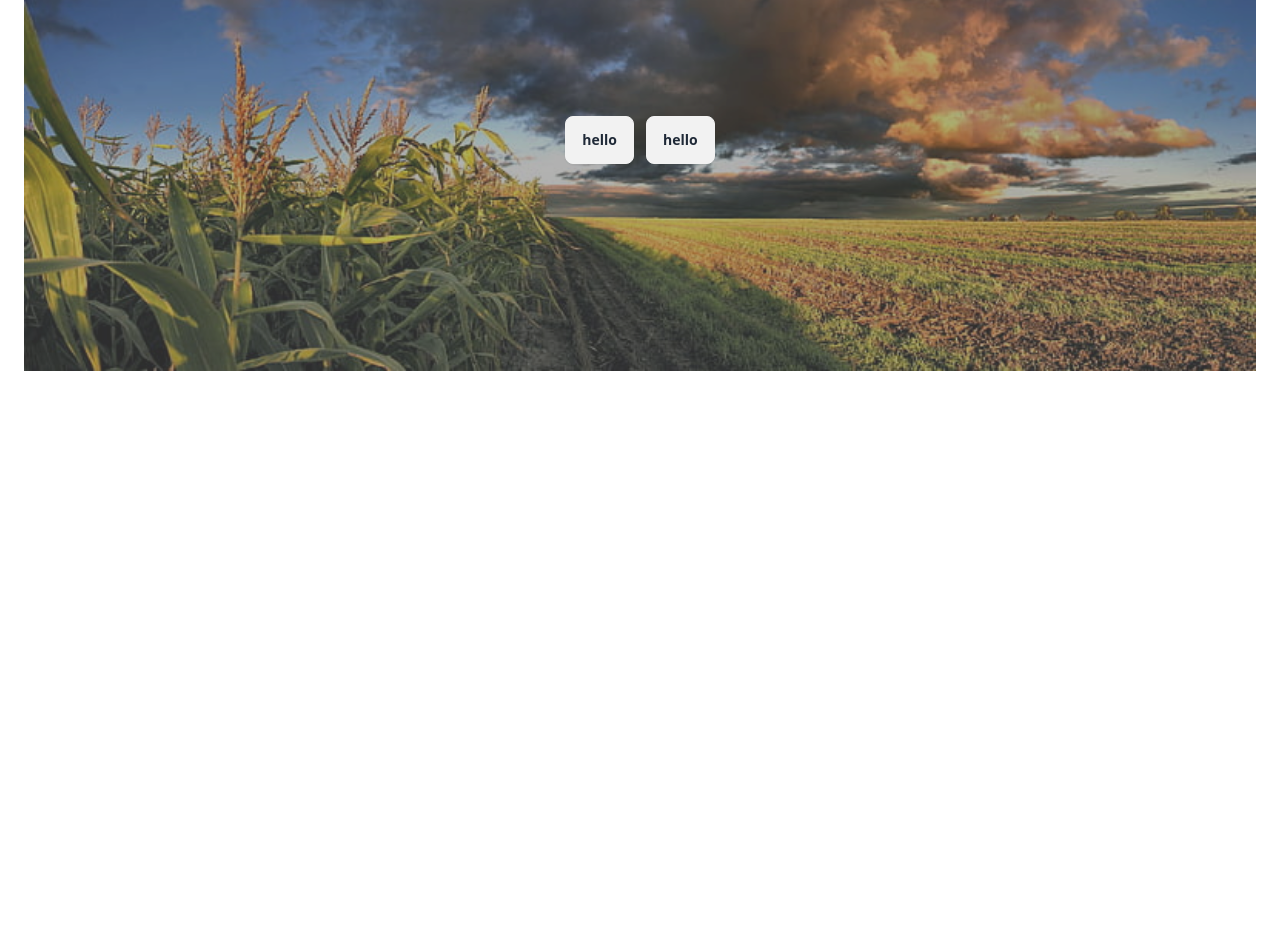
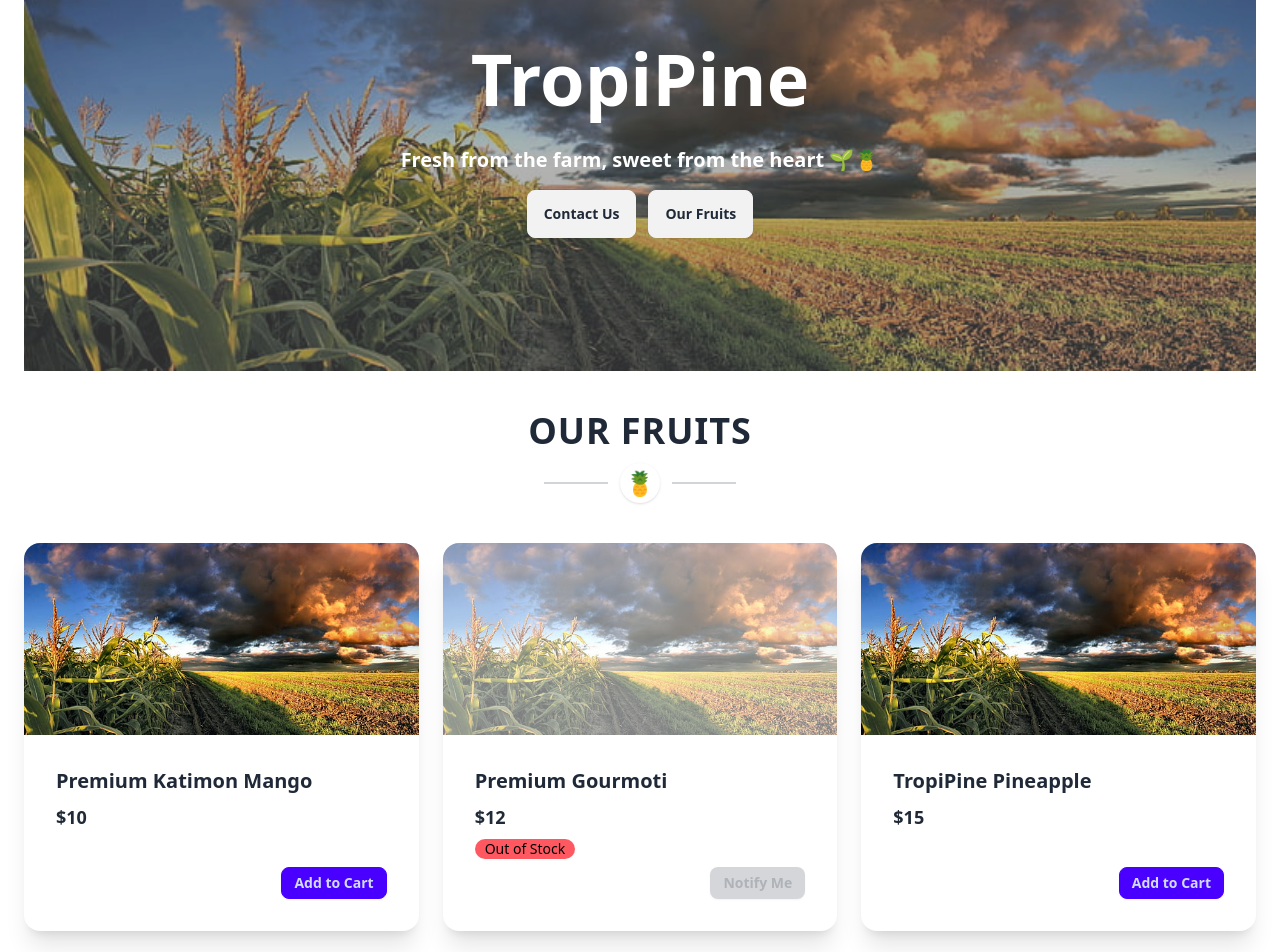
Before and after one commit to Antuchakma/tropipine, a React (Vite) app in the folder frontend/: page / in a window 1280 px wide. Shown: the part 191-1143 px from the top of the page. Before the commit the page ends 800 px from the top, so only its background shows below. Built offline with nearby package versions, Linux system fonts and the light colour scheme.

Commit message:
still doing homepage

```diff
--- a/frontend/src/pages/UserPages/HomePage.jsx
+++ b/frontend/src/pages/UserPages/HomePage.jsx
@@ -1,9 +1,41 @@
-import React from 'react';
-import ThemeSelector from '../../lib/ThemeSelector.jsx';
-import { Link } from 'react-router';
-import f1 from '../../assets/img/f1.jpg';
+import React, { useState, useEffect } from "react";
+import ThemeSelector from "../../lib/ThemeSelector.jsx";
+import { Link } from "react-router"; // use react-router-dom instead of react-router
+import f1 from "../../assets/img/f1.jpg";
 
 const HomePage = () => {
+  // Temporary products (later fetched from DB)
+  const [products, setProducts] = useState([
+    {
+      id: 1,
+      name: "Premium Katimon Mango",
+      price: "$10",
+      image: "https://via.placeholder.com/300x200.png?text=Mango",
+      stock: true,
+    },
+    {
+      id: 2,
+      name: "Premium Gourmoti",
+      price: "$12",
+      image: "https://via.placeholder.com/300x200.png?text=Gourmoti",
+      stock: false,
+    },
+    {
+      id: 3,
+      name: "TropiPine Pineapple",
+      price: "$15",
+      image: "https://via.placeholder.com/300x200.png?text=Pineapple",
+      stock: true,
+    },
+  ]);
+
+  // Future scope: fetch from DB
+  // useEffect(() => {
+  //   fetch("/api/products?limit=3")
+  //     .then((res) => res.json())
+  //     .then((data) => setProducts(data));
+  // }, []);
+
   return (
     <div className="min-h-screen bg-base-100 dark:bg-gray-900 text-base-content dark:text-white">
 
@@ -20,11 +52,12 @@ const HomePage = () => {
 
           {/* Desktop Links */}
           <div className="hidden md:flex items-center gap-6">
+            <Link to="/" className="hover:text-primary transition-colors">Home</Link>
             <Link to="/about" className="hover:text-primary transition-colors">About</Link>
             <Link to="/gallery" className="hover:text-primary transition-colors">Gallery</Link>
             <Link to="/shop" className="hover:text-primary transition-colors">Shop</Link>
             <Link to="/cart" className="hover:text-primary transition-colors">Cart</Link>
-            <Link to="/login" className="hover:text-primary transition-colors">Login</Link>
+            <Link to="/user" className="hover:text-primary transition-colors">User</Link>
             <ThemeSelector />
           </div>
 
@@ -33,7 +66,6 @@ const HomePage = () => {
             <ThemeSelector />
             <div className="dropdown dropdown-end ml-2">
               <label tabIndex={0} className="btn btn-square btn-ghost">
-                {/* Burger icon */}
                 <svg
                   xmlns="http://www.w3.org/2000/svg"
                   className="h-6 w-6"
@@ -48,21 +80,12 @@ const HomePage = () => {
                 tabIndex={0}
                 className="menu menu-compact dropdown-content mt-3 p-2 shadow bg-base-100 dark:bg-gray-800 rounded-box w-52"
               >
-                <li>
-                  <Link to="/about" className="hover:text-primary">About</Link>
-                </li>
-                <li>
-                  <Link to="/gallery" className="hover:text-primary">Gallery</Link>
-                </li>
-                <li>
-                  <Link to="/shop" className="hover:text-primary">Shop</Link>
-                </li>
-                <li>
-                  <Link to="/cart" className="hover:text-primary">Cart</Link>
-                </li>
-                <li>
-                  <Link to="/login" className="hover:text-primary">Login</Link>
-                </li>
+                <li><Link to="/" className="hover:text-primary">Home</Link></li>
+                <li><Link to="/about" className="hover:text-primary">About</Link></li>
+                <li><Link to="/gallery" className="hover:text-primary">Gallery</Link></li>
+                <li><Link to="/shop" className="hover:text-primary">Shop</Link></li>
+                <li><Link to="/cart" className="hover:text-primary">Cart</Link></li>
+                <li><Link to="/user" className="hover:text-primary">User</Link></li>
               </ul>
             </div>
           </div>
@@ -77,14 +100,64 @@ const HomePage = () => {
 
           {/* Overlay on image */}
           <div className="absolute inset-0 flex flex-col justify-center items-center p-6 md:p-12 bg-black/30 z-10">
+            <h1 className="font-extrabold text-white text-3xl sm:text-4xl md:text-5xl lg:text-6xl xl:text-7xl">
+              TropiPine
+            </h1>
+            <p className="mt-4 py-4 text-white font-bold text-sm sm:text-base md:text-lg lg:text-xl max-w-2xl">
+              Fresh from the farm, sweet from the heart 🌱🍍
+            </p>
             <div className="flex gap-3">
-              <button className="btn">hello</button>
-              <button className="btn">hello</button>
+              <button className="btn">Contact Us</button>
+              <button className="btn">Our Fruits</button>
             </div>
           </div>
         </div>
+
+        {/* Section Title */}
+        <div className="text-center my-10">
+          <h2 className="text-3xl md:text-4xl font-extrabold tracking-wide">OUR FRUITS</h2>
+          <div className="flex items-center justify-center mt-3">
+            <div className="w-16 h-[2px] bg-gray-300"></div>
+            <div className="mx-3 w-10 h-10 rounded-full bg-white shadow flex items-center justify-center">
+              <span className="text-2xl">🍍</span>
+            </div>
+            <div className="w-16 h-[2px] bg-gray-300"></div>
+          </div>
+        </div>
+
+        {/* Product Cards */}
+        <div className="grid gap-6 sm:grid-cols-2 lg:grid-cols-3">
+          {products.map((product) => (
+            <div key={product.id} className="card bg-base-100 shadow-xl">
+              <figure>
+                <img
+                  src={f1}
+                  alt={product.name}
+                  className={`w-full h-48 object-cover ${!product.stock ? "opacity-50" : ""}`}
+                />
+              </figure>
+              <div className="card-body">
+                <h3 className="card-title">{product.name}</h3>
+                <p className="text-lg font-semibold">{product.price}</p>
+                {!product.stock && <span className="badge badge-error">Out of Stock</span>}
+                <div className="card-actions justify-end">
+                  <button className="btn btn-primary btn-sm" disabled={!product.stock}>
+                    {product.stock ? "Add to Cart" : "Notify Me"}
+                  </button>
+                </div>
+              </div>
+            </div>
+          ))}
+        </div>
+
+        {/* Browse More Button */}
+        <div className="text-center mt-10">
+          <Link to="/shop" className="btn btn-outline btn-primary">
+            Browse More
+          </Link>
+        </div>
+
       </div>
-
     </div>
   );
 };
```
